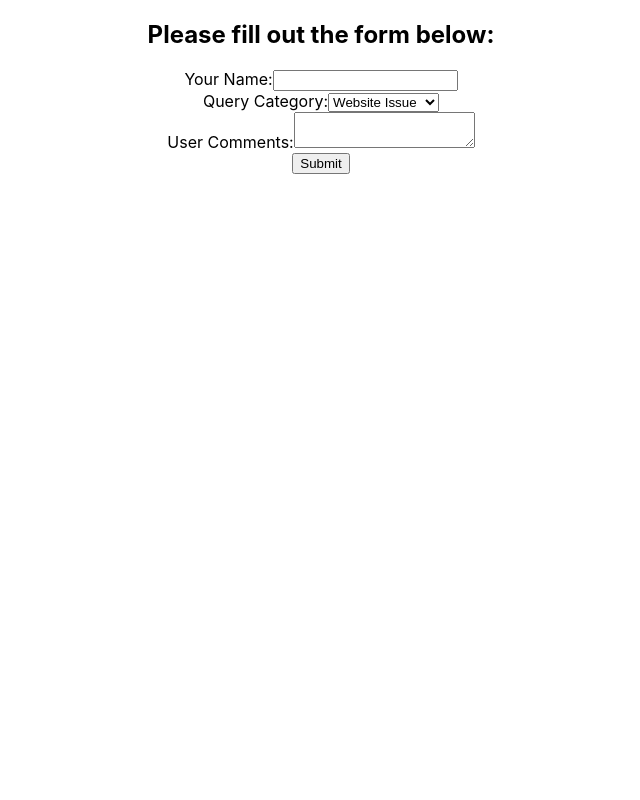
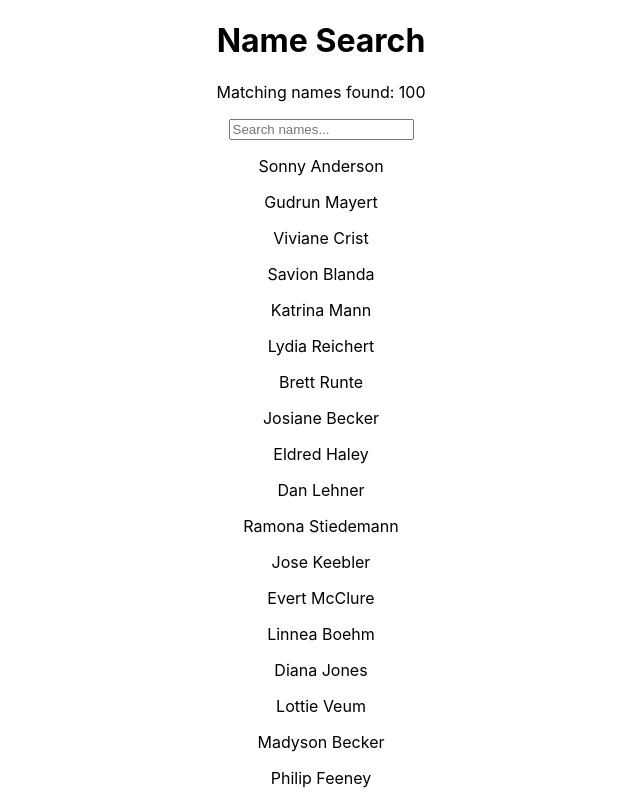
Before and after one commit to Clinelly/react_photo_site, a React (Create React App) app in the folder photo-site/: page / in a window 1280 px wide. Shown: the top 800 px of the page, without its empty margins (319-959 px from the left). Built offline with nearby package versions, Linux system fonts and the light colour scheme.

Commit message:
Add searchbar component

```diff
--- a/photo-site/src/App.js
+++ b/photo-site/src/App.js
@@ -18,7 +18,9 @@ import './App.css';
 // import LifeCyclesCDM from './components/LifeCyclesCDM';
 // import LifeCyclesCDU from './components/LifeCyclesCDU';
 // import LifeCyclesCWU from './components/LifeCyclesCWU';
-import ControlledForm from './components/ControlledForm';
+// import ControlledForm from './components/ControlledForm';
+// import UnControlledForm from './components/UnControlledForm';
+import SearchBar from './components/SearchBar';
 
 function App() {
   return (
@@ -41,7 +43,9 @@ function App() {
         {/* <LifeCyclesCDM /> */}
         {/* <LifeCyclesCDU /> */}
         {/* <LifeCyclesCWU /> */}
-        <ControlledForm />
+        {/* <ControlledForm /> */}
+        {/* <UnControlledForm /> */}
+        <SearchBar />
     </div>
   );
 }
--- /dev/null
+++ b/photo-site/src/components/SearchBar.js
@@ -0,0 +1,46 @@
+import React, { Component } from 'react'
+import importedNames from '../names'
+
+export class SearchBar extends Component {
+    constructor(props) {
+      super(props)
+
+      this.state = {
+         names: importedNames
+      }
+    }
+
+    handleChange = (event) => {
+        const inputText = event.target.value.toLowerCase()
+        console.log(inputText)
+        const filteredNames = importedNames.filter(name => {
+            return name.toLowerCase().includes(inputText)
+        })
+        this.setState({
+            names: filteredNames
+        })
+    }
+
+  render() {
+    return (
+      <div>
+        <h1>Name Search</h1>
+        <p>Matching names found: {this.state.names.length}</p>
+        <form>
+            <input
+                onChange={(event) => this.handleChange(event)}
+                type="text"
+                placeholder='Search names...'
+            />
+            <div style={{margin: 'auto'}}>
+                {this.state.names.map( name => {
+                    return <p key={name}>{name}</p>
+                })}
+            </div>
+        </form>
+      </div>
+    )
+  }
+}
+
+export default SearchBar
--- /dev/null
+++ b/photo-site/src/components/UnControlledForm.js
@@ -0,0 +1,61 @@
+import React, { Component } from 'react'
+
+export class UnControlledForm extends Component {
+    constructor(props) {
+      super(props)
+      this.inputName = React.createRef();
+      this.inputCategory = React.createRef();
+      this.inputComment = React.createRef();
+    }
+
+    handleSubmit = (event) => {
+        event.preventDefault()
+        console.log(this.inputName.current.value)
+        console.log(this.inputCategory.current.value)
+        console.log(this.inputComment.current.value)
+    }
+
+  render() {
+    return (
+      <div>
+        <h2>Please fill out the form below:</h2>
+        <form onSubmit={this.handleSubmit}>
+            <div>
+                <label htmlFor="id-name">Your Name:</label>
+                <input
+                    id="id-name"
+                    name="name"
+                    type="text"
+                    defaultValue = "Your Name"
+                    ref={this.inputName}
+                />
+            </div>
+            <div>
+                <label htmlFor="id-category">Query Category:</label>
+                <select
+                    id="id-category"
+                    name="category"
+                    ref={this.inputCategory}
+                >
+                    <option value="website">Website Issue</option>
+                    <option value="order">Order Issue</option>
+                    <option value="general">General Enqiry</option>
+                </select>
+            </div>
+            <div>
+                <label htmlFor="id-comments">User Comments:</label>
+                <textarea
+                    id="id-comments"
+                    name="comments"
+                    ref={this.inputComment}
+
+                />
+            </div>
+            <input type="submit" value="Submit" />
+        </form>
+      </div>
+    )
+  }
+}
+
+export default UnControlledForm
--- /dev/null
+++ b/photo-site/src/names.js
@@ -0,0 +1,103 @@
+const names = [
+    "Sonny Anderson",
+    "Gudrun Mayert",
+    "Viviane Crist",
+    "Savion Blanda",
+    "Katrina Mann",
+    "Lydia Reichert",
+    "Brett Runte",
+    "Josiane Becker",
+    "Eldred Haley",
+    "Dan Lehner",
+    "Ramona Stiedemann",
+    "Jose Keebler",
+    "Evert McClure",
+    "Linnea Boehm",
+    "Diana Jones",
+    "Lottie Veum",
+    "Madyson Becker",
+    "Philip Feeney",
+    "Kobe Kuhic",
+    "Jessica Wisoky",
+    "Kasey Auer",
+    "Arnoldo Sipes",
+    "Madisen Davis",
+    "Alex Swaniawski",
+    "Helene Jenkins",
+    "Leone Olson",
+    "Ola Lockman",
+    "Kaylie Mueller",
+    "Kitty Steuber",
+    "Ralph Mosciski",
+    "Zane Bradtke",
+    "Syble Torp",
+    "Luella Weimann",
+    "Rigoberto Dicki",
+    "Andre Gusikowski",
+    "Moshe Torphy",
+    "Rhoda Rosenbaum",
+    "Libby Spinka",
+    "Maeve Zieme",
+    "Sydney Gleichner",
+    "Jimmy Blick",
+    "Tara Casper",
+    "Cayla Upton",
+    "Keith Wyman",
+    "Derick Emmerich",
+    "Nia Waelchi",
+    "Armani Nienow",
+    "Keyon DuBuque",
+    "Keeley Doyle",
+    "Kristoffer Monahan",
+    "Brendon Orn",
+    "Brandy Romaguera",
+    "Lyda Hane",
+    "Lisandro Bauch",
+    "Oma Hirthe",
+    "Caleb Dicki",
+    "Sydney O'Kon",
+    "Missouri Greenholt",
+    "Kylie Green",
+    "Kiel Erdman",
+    "Anahi Balistreri",
+    "Rico Rippin",
+    "Ramiro Dach",
+    "Princess Bosco",
+    "Pink Stoltenberg",
+    "Adan Rau",
+    "Dessie Heller",
+    "Nyah Zulauf",
+    "Makayla Fisher",
+    "Neoma Stanton",
+    "Ebba Dooley",
+    "Rachel Denesik",
+    "Drew Crist",
+    "Wava Will",
+    "Loraine Macejkovic",
+    "Americo Mann",
+    "Jules Konopelski",
+    "Gloria Ankunding",
+    "Austin Wilderman",
+    "Sage Veum",
+    "Dorris Friesen",
+    "Wellington Klein",
+    "Asa Quitzon",
+    "Misty Schumm",
+    "Muhammad Bayer",
+    "Dante Ondricka",
+    "Lurline Kuvalis",
+    "Conner Herzog",
+    "Shanie Franecki",
+    "Lois Bednar",
+    "Carey Predovic",
+    "Adelbert Heidenreich",
+    "Romaine Jacobs",
+    "Jake Schuppe",
+    "Meta Parisian",
+    "Dillon Feest",
+    "Amanda O'Keefe",
+    "Kaitlyn O'Keefe",
+    "Earnest Jenkins",
+    "Reymundo Gleason"
+]
+export default names
```
